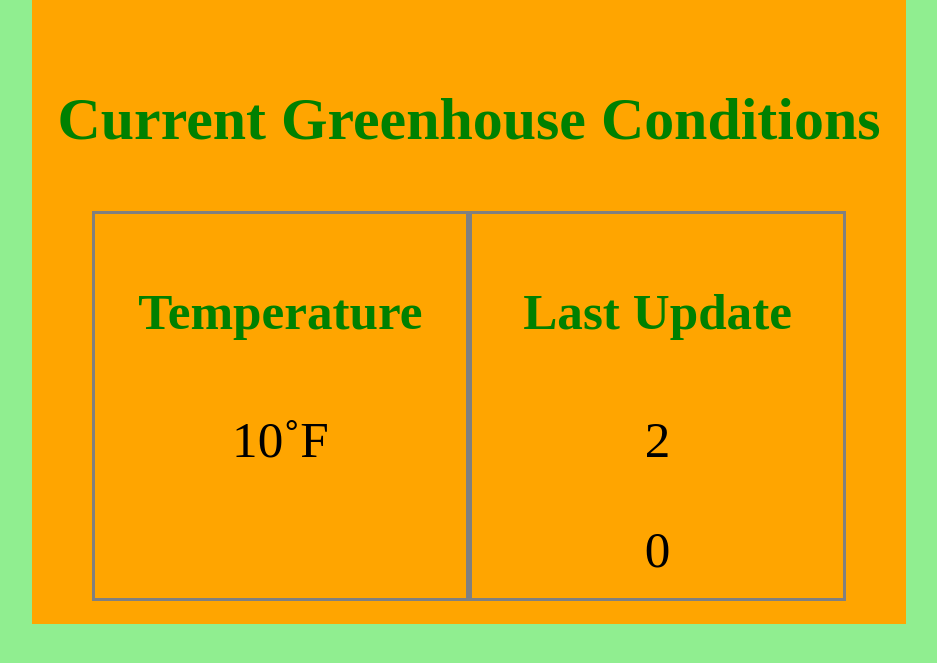
After one commit to Djyankencsu/Greenhouse, a Flask app: template Python/webserver/templates/current.html in a window 1280 px wide. The commit adds this page. Shown: the top 663 px of the page, without its empty margins (171-1108 px from the left). Run offline with Flask 3, Linux system fonts and the light colour scheme; the template is opened without the code that fills it: most values are stand-ins (such as "Sample title", 1, 10 or a date in 2020).

Commit message:
Working Monitor Script

```diff
--- a/Python/webserver/main.py
+++ b/Python/webserver/main.py
@@ -37,17 +37,12 @@ def read_params():
 
 def generate_plot(time_length, time_reference):
     if data_dir is not None:
-        file = open(data_dir +main_params["TempFile"],"r")
-        data = file.read().strip()
-        data_list = data.split("\n")
-        storage_dict = {}
-        for each in data_list:
-            holder = each.split(",")
-            time_holder = parser.parse(holder[0])
-            if ((time_reference - time_length) < time_holder) and (time_holder < time_reference):
-                storage_dict[time_holder] = float(holder[1])
-        dict_split = storage_dict.items()
-        dict_split = sorted(dict_split)
+        dict_holder = load_data_file(data_dir +main_params["TempFile"])
+        dict_split = []
+        for each in dict_holder:
+            if ((time_reference - time_length) < each[0]) and (each[0] < time_reference):
+                dict_split.append(each)
+        if len(dict_split) < 2: return "Insufficient Data from Time Period Given"
         x,y = zip(*dict_split)
         xtick_holder = np.linspace((time_reference-time_length).timestamp(),time_reference.timestamp(),8)
         xtick_holder = [datetime.datetime.fromtimestamp(each) for each in xtick_holder]
@@ -67,6 +62,20 @@ def generate_plot(time_length, time_reference):
             tick_counter += 1
         plt.savefig(os.path.join(os.path.abspath(os.path.dirname(__file__)),"static/graph.jpg"),dpi=600)
         plt.clf()
+        return 0
+
+def load_data_file(file_path):
+    file = open(file_path,"r")
+    data = file.read().strip()
+    data_list = data.split("\n")
+    storage_dict = {}
+    for each in data_list:
+        holder = each.split(",")
+        time_holder = parser.parse(holder[0])
+        storage_dict[time_holder] = float(holder[1])
+    dict_split = storage_dict.items()
+    dict_split = sorted(dict_split)
+    return dict_split
 
 def read_time_arg(input_string):
     holder_int = ""
@@ -85,15 +94,23 @@ def read_time_arg(input_string):
     elif holder_char == "w":
         return datetime.timedelta(weeks=holder_int)
 
-def preserve_arguments(arguments,keys=True):
+def preserve_arguments(arguments,keys=True,dict_ret=False,rem_graph=False):
     query = "?"
+    holder_dict = {}
     for each in arguments.keys():
         if (each in ["ReadKey","WriteKey"] and not keys):
             pass
+        elif (rem_graph and each in ["Time","EndDate"]):
+            pass
+        elif dict_ret:
+            holder_dict[each] = arguments[each]
         else:
             query += each + "=" + arguments[each]+"&"
     query = query[0:-1]
-    return query
+    if not dict_ret:
+        return query
+    else:
+        return holder_dict
 
 app = Flask(__name__)
 
@@ -145,7 +162,13 @@ def write_data():
         else:
             return render_template("writefail.html")
     else:
-        return redirect("/"+preserve_arguments(arguments,False))
+        return redirect("/"+preserve_arguments(arguments))
+
+@app.route("/now")
+def current_cond():
+    arguments = request.args.to_dict()
+    data_list = load_data_file(data_dir +main_params["TempFile"])
+    return render_template("current.html",TimeStamp=data_list[-1][0].strftime("%a %b %-d-%X").split("-"),Temperature=data_list[-1][1])
 
 @app.route("/image")
 def show_img():
@@ -154,10 +177,13 @@ def show_img():
     if arguments["ReadKey"] == main_params["ReadKey"]:
         image_name = str(counter).zfill(int(main_params["ImgNameLength"]))+".jpg"
         image_path=data_dir+"images/"+image_name
-        shutil.copy(image_path,(os.path.dirname(os.path.abspath(__file__))+"/static/image.jpg"))
-        holder = {"ImagePath":"static/image.jpg"}
-        counter += 1
-        return render_template("image.html",**holder)
+        if os.path.exists(image_path):
+            shutil.copy(image_path,(os.path.dirname(os.path.abspath(__file__))+"/static/image.jpg"))
+            holder = {"ImagePath":"static/image.jpg"}
+            counter += 1
+            return render_template("image.html",**holder)
+        else:
+            return render_template("error.html",Err_Desc="Image Path Does not Exist",Keys=preserve_arguments(arguments))
     else:
         return redirect("/"+preserve_arguments(arguments,False))
 
@@ -171,9 +197,13 @@ def show_graph():
             oldest_point = read_time_arg(arguments["Time"])
         if "EndDate" in arguments.keys():
             stop_point = parser.parse(arguments["EndDate"])
-        generate_plot(oldest_point,stop_point)
-        holder = {"ImagePath":"static/graph.jpg","Keys":preserve_arguments(arguments)}
-        return render_template("graph.html",**holder)
+        success = generate_plot(oldest_point,stop_point)
+        if success == 0:
+            holder = {"ImagePath":"static/graph.jpg","Keys":preserve_arguments(arguments)}
+            return render_template("graph.html",**holder, KeyDict=preserve_arguments(arguments,dict_ret=True,rem_graph=True))
+        else:
+            holder = {"Err_Desc":success,"Keys":preserve_arguments(arguments)}
+            return render_template("error.html",**holder)
     else:
         return redirect("/"+preserve_arguments(arguments,False))
 
--- /dev/null
+++ b/Python/webserver/templates/current.html
@@ -0,0 +1,60 @@
+<!DOCTYPE html>
+<head>
+    <title>Greenhouse Monitor</title>
+    <link rel="icon" href="static/favicon.png">
+    <style>
+        .section_header{
+            color: green;
+        }
+        .box{
+            border-color:gray;
+            border-style: solid;
+            padding: 1vw;
+            padding-top: 0px;
+            padding-bottom: 0px;
+            height: 30vw;
+            display:inline-flexbox;
+            width: 27vw;
+        }
+        .content_area{
+            background-color: orange;
+            height: auto;
+            width:auto;
+            max-width: 75vw;
+            align-items: center;
+            text-align: center;
+            align-content: center;
+            padding: 2vw;
+            margin:2vw;
+            margin-top: 0px;
+        }
+        body{
+            background-color: lightgreen;
+            text-align: center;
+            align-items: center;
+            height: 100%;
+            font-size: 4vw;
+            max-width: 100vw;
+            margin: 0px;
+            display: flex;
+            justify-content: center;
+        }
+    </style>
+</head>
+<body>
+    <div class="content_area">
+        <h3 class="section_header">Current Greenhouse Conditions</h3>
+        <div style="display:flex; height: 30vw; align-items: center; text-align: center; justify-content: center;">
+            <div class="box">
+                <h4 class="section_header">Temperature</h4>
+                <p>{{Temperature}}˚F</p>
+                <p> </p>
+            </div>
+            <div class = "box">
+                <h4 class="section_header">Last Update</h4>
+                <p>{{TimeStamp[0]}}</p>
+                <p>{{TimeStamp[1]}}</p>
+            </div>
+        </div>
+    </div>
+</body>
--- a/Python/webserver/templates/options.html
+++ b/Python/webserver/templates/options.html
@@ -4,7 +4,7 @@
     <link rel="icon" href="static/favicon.png">
 </head>
 <body>
-    <h3 style="color:green;">Correct!</h3>
+    <h3 style="color:green;">Welcome to Greenhouse Monitor Homepage!</h3>
     <h3>Select Destination</h3>
     <a href="/graph{{Keys}}">Graph of Temp Data</a><br>
     <a href="/image{{Keys}}">Live Image from Greenhouse</a><br>
--- a/Python/webserver/templates/pwlogin.html
+++ b/Python/webserver/templates/pwlogin.html
@@ -12,7 +12,7 @@
     </div>
     <div>
         <form>
-            <input type="text" name="password">
+            <input type="password" name="password">
             <input type="submit">
         </form>
     </div>
```
Also changed, not shown: Python/monitor/monitor.py (added, +82 -0 lines), Python/webserver/templates/error.html (added, +9 -0 lines), Python/webserver/templates/graph.html (+12 -0 lines), Python/webserver/static/graph.jpg, 1 other file.
